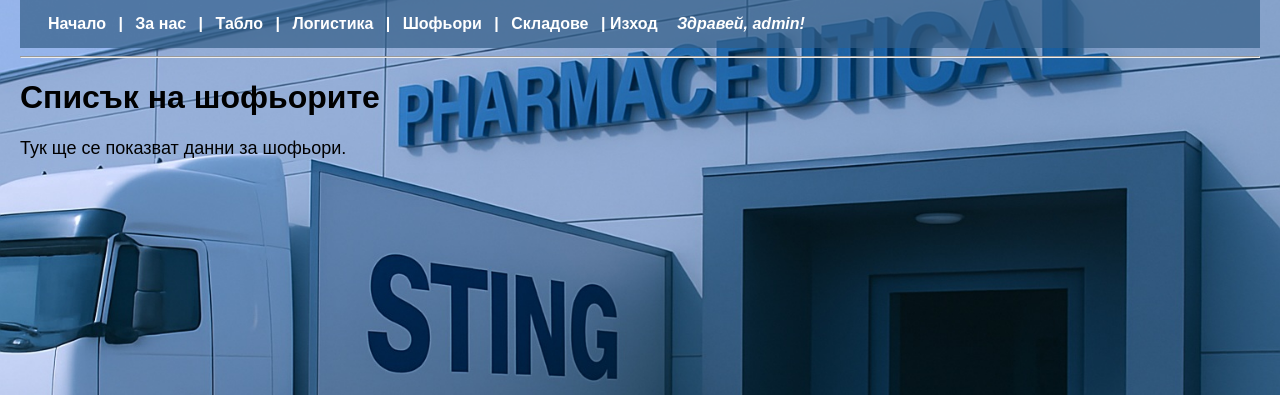
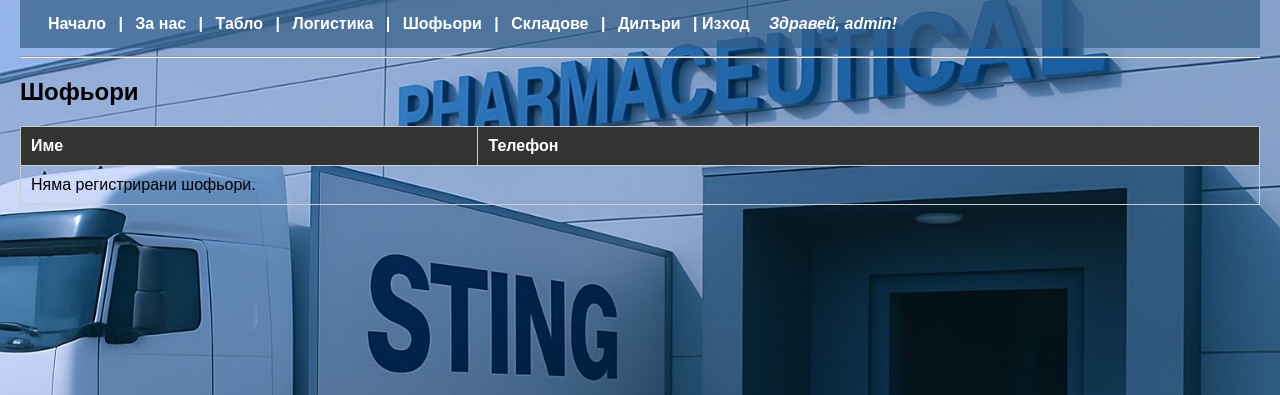
Before and after one commit to AlexanderHrHristov/logisting, a Django app: page /drivers/ in a window 1280 px wide. Shown: the top 395 px of the page. Run offline with Django 5.2, Linux system fonts and the light colour scheme; a user stored in the database is signed in; some libraries are stand-ins or nearby versions.

Commit message:
обавена таблица за шофьори с ограничена ширина на колоната Телефон

```diff
--- a/logisting/urls.py
+++ b/logisting/urls.py
@@ -7,7 +7,4 @@ urlpatterns = [
     path('admin/', admin.site.urls),
     path('', include('users.urls')),  # Всичко се управлява от users.urls
     path('schedule/', include('schedules.urls')),
-    path('schedule/', include('schedule.urls')),
-
-
 ]
--- a/templates/base.html
+++ b/templates/base.html
@@ -17,6 +17,7 @@
         <a href="{% url 'logistics_contacts' %}">Логистика</a> |
         <a href="{% url 'drivers' %}">Шофьори</a> |
         <a href="{% url 'warehouses' %}">Складове</a> |
+        <a href="{% url 'dealers' %}">Дилъри</a> |
 
         <form method="post" action="{% url 'logout' %}" style="display:inline;">
             {% csrf_token %}
--- a/users/models.py
+++ b/users/models.py
@@ -22,3 +22,6 @@ class AppUser(AbstractUser):
 
     def __str__(self):
         return f"{self.username} ({self.get_full_name()})"
+
+
+from django.db import models
--- a/users/templates/users/drivers.html
+++ b/users/templates/users/drivers.html
@@ -1,7 +1,26 @@
 {% extends 'base.html' %}
 {% block title %}Шофьори{% endblock %}
+{% block content %}
+<h2>Шофьори</h2>
 
-{% block content %}
-<h1>Списък на шофьорите</h1>
-<p>Тук ще се показват данни за шофьори.</p>
+<table style="width: 100%; border-collapse: collapse; text-align: left;">
+    <thead>
+        <tr style="background-color: #333; color: white;">
+            <th style="padding: 10px; border: 1px solid #ccc;">Име</th>
+            <th style="padding: 10px; border: 1px solid #ccc;">Телефон</th>
+        </tr>
+    </thead>
+    <tbody>
+        {% for driver in drivers %}
+        <tr>
+            <td style="padding: 10px; border: 1px solid #ccc;">{{ driver.get_full_name }}</td>
+            <td style="width: 200px; padding: 10px; border: 1px solid #ccc;">{{ driver.phone }}</td>
+        </tr>
+        {% empty %}
+        <tr>
+            <td colspan="2" style="padding: 10px; border: 1px solid #ccc;">Няма регистрирани шофьори.</td>
+        </tr>
+        {% endfor %}
+    </tbody>
+</table>
 {% endblock %}
--- a/users/urls.py
+++ b/users/urls.py
@@ -13,4 +13,6 @@ urlpatterns = [
     path('logistics_contacts/', views.logistics_contacts_view, name='logistics_contacts'),
     path('drivers/', views.drivers_view, name='drivers'),
     path('warehouses/', views.warehouses_view, name='warehouses'),
+    path('dealers/', views.dealers_view, name='dealers'),
+
 ]
--- a/users/views.py
+++ b/users/views.py
@@ -6,11 +6,18 @@ from django.http import HttpResponse
 from .forms import RegistrationForm
 from django.contrib.auth.decorators import login_required
 from django.contrib import messages
-
+from django.views.generic import ListView
+from django.contrib.auth.mixins import LoginRequiredMixin
+from users.models import AppUser
+from django.views.generic import TemplateView
 
 
 def home_view(request):
-    return HttpResponse("<h1>Добре дошъл в сайта!</h1><p>Това е началната страница.</p>")
+    return render(request, 'users/home.html')
+
+# def home_view(request):
+#     return HttpResponse("<h1>Добре дошъл в сайта!</h1><p>Това е началната страница.</p>")
+
 
 def login_view(request):
     if request.method == 'POST':
@@ -45,8 +52,7 @@ def register_view(request):
     return render(request, 'users/register.html', {'form': form})
 
 
-def home_view(request):
-    return render(request, 'users/home.html')
+
 
 
 def about_view(request):
@@ -71,3 +77,16 @@ def drivers_view(request):
 def warehouses_view(request):
     # Зареди данните за складове
     return render(request, 'users/warehouses.html')
+
+@login_required
+def dealers_view(request):
+    return render(request, template_name='users/dealers.html')
+
+@login_required
+class DriversView(LoginRequiredMixin, TemplateView):
+    template_name = 'users/drivers.html'
+
+    def get_context_data(self, **kwargs):
+        context = super().get_context_data(**kwargs)
+        context['drivers'] = AppUser.objects.filter(is_driver=True)
+        return context
```
Also changed, not shown: users/templates/users/dealers.html (added, +7 -0 lines), db.sqlite3, schedules/models.py (line endings or trailing spaces), users/migrations/0004_driver.py (added).
